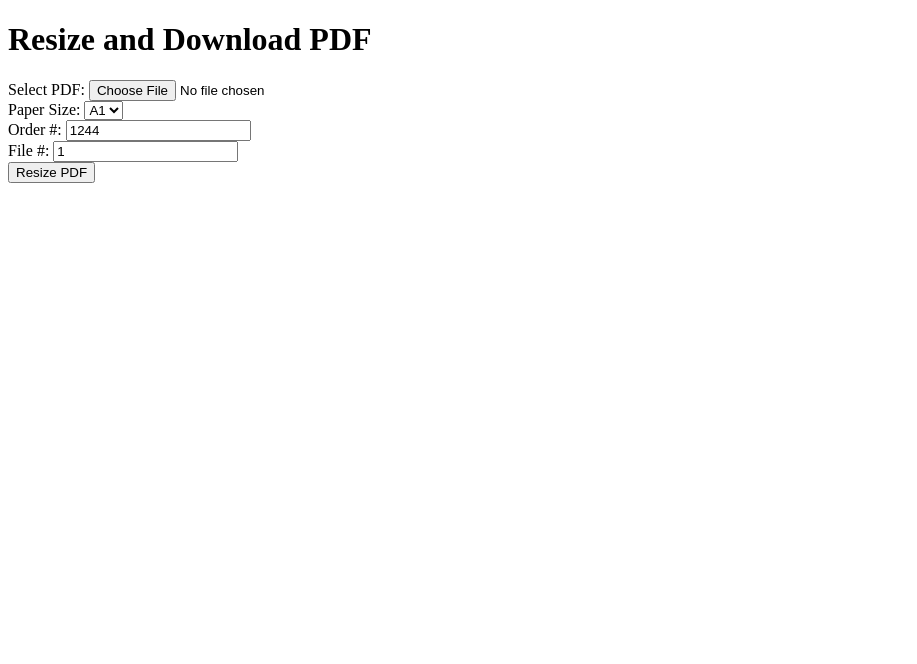
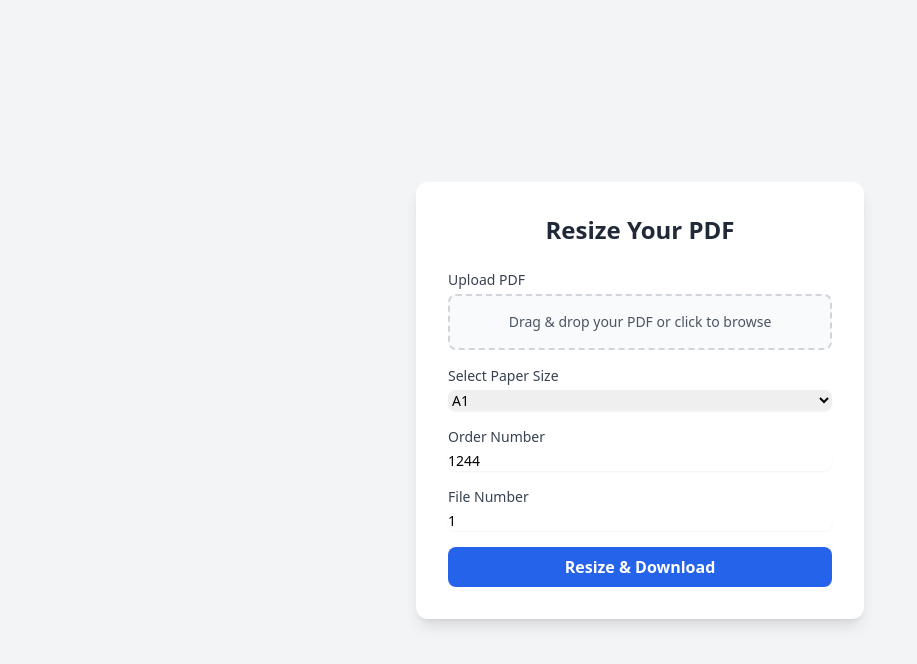
Before and after one commit to bukhtyarhaider/pdf-resizer-mvp, a website: page public/index.html in a window 1280 px wide. Shown: the whole page, without its empty margins (0-917 px from the left). Drawn offline with nearby package versions, Linux system fonts and the light colour scheme.

Commit message:
feat: enhance PDF upload form with drag-and-drop support and additional fields

```diff
--- a/public/index.html
+++ b/public/index.html
@@ -1,23 +1,96 @@
 <!DOCTYPE html>
-<html>
+<html lang="en">
 <head>
+  <meta charset="UTF-8">
+  <meta name="viewport" content="width=device-width, initial-scale=1.0">
   <title>PDF Resize</title>
+  <script src="https://cdn.tailwindcss.com"></script>
 </head>
-<body>
-  <h1>Resize and Download PDF</h1>
-  <form action="/resize" method="post" enctype="multipart/form-data">
-    <label>Select PDF: <input type="file" name="pdf" required /></label><br />
-    <label>Paper Size:
-      <select name="size">
+<body class="bg-gray-100 min-h-screen flex items-center justify-center">
+  <div class="bg-white p-8 rounded-xl shadow-lg max-w-md w-full">
+    <h1 class="text-2xl font-bold text-gray-800 mb-6 text-center">Resize Your PDF</h1>
+    <form id="pdfForm" action="/resize" method="post" enctype="multipart/form-data" class="space-y-4">
+      <div>
+        <label class="block text-sm font-medium text-gray-700">Upload PDF</label>
+        <div
+          id="dropZone"
+          class="mt-1 block w-full border-2 border-dashed border-gray-300 rounded-lg p-4 text-center cursor-pointer hover:border-blue-500 focus:outline-none focus:ring-2 focus:ring-blue-500 bg-gray-50"
+          ondragover="event.preventDefault()"
+          ondragenter="this.classList.add('border-blue-500', 'bg-blue-50')"
+          ondragleave="this.classList.remove('border-blue-500', 'bg-blue-50')"
+          ondrop="handleDrop(event)"
+        >
+          <p class="text-sm text-gray-600">Drag & drop your PDF or click to browse</p>
+          <input
+            type="file"
+            name="pdf"
+            accept=".pdf"
+            required
+            class="hidden"
+            id="fileInput"
+            onchange="handleFileSelect(event)"
+          >
+        </div>
+        <p id="fileName" class="mt-2 text-sm text-gray-600"></p>
+      </div>
+      <div>
+        <label class="block text-sm font-medium text-gray-700">Select Paper Size</label>
+        <select name="size" class="mt-1 block w-full rounded-lg border-gray-300 shadow-sm focus:border-blue-500 focus:ring-blue-500 text-sm">
           <option value="A0">A0</option>
           <option value="A1" selected>A1</option>
           <option value="A2">A2</option>
           <option value="A3">A3</option>
         </select>
-    </label><br />
-    <label>Order #: <input type="text" name="orderNumber" value="1244" /></label><br />
-    <label>File #: <input type="text" name="fileNumber" value="1" /></label><br />
-    <button type="submit">Resize PDF</button>
+      </div>
+      <div>
+        <label class="block text-sm font-medium text-gray-700">Order Number</label>
+        <input type="text" name="orderNumber" value="1244" class="mt-1 block w-full rounded-lg border-gray-300 shadow-sm focus:border-blue-500 focus:ring-blue-500 text-sm">
+      </div>
+      <div>
+        <label class="block text-sm font-medium text-gray-700">File Number</label>
+        <input type="text" name="fileNumber" value="1" class="mt-1 block w-full rounded-lg border-gray-300 shadow-sm focus:border-blue-500 focus:ring-blue-500 text-sm">
+      </div>
+      <button type="submit" class="w-full bg-blue-600 text-white font-semibold py-2 px-4 rounded-lg hover:bg-blue-700 focus:outline-none focus:ring-2 focus:ring-blue-500 transition duration-150">
+        Resize & Download
+      </button>
     </form>
+  </div>
+
+  <script>
+    function handleDrop(event) {
+      event.preventDefault();
+      const dropZone = event.target.closest('#dropZone');
+      dropZone.classList.remove('border-blue-500', 'bg-blue-50');
+      const fileInput = document.getElementById('fileInput');
+      const files = event.dataTransfer.files;
+      if (files.length && files[0].type === 'application/pdf') {
+        fileInput.files = files;
+        document.getElementById('fileName').textContent = files[0].name;
+      } else {
+        alert('Please drop a valid PDF file.');
+      }
+    }
+
+    function handleFileSelect(event) {
+      const fileInput = event.target;
+      if (fileInput.files.length) {
+        document.getElementById('fileName').textContent = fileInput.files[0].name;
+      }
+    }
+
+    // Enable click-to-select on drop zone
+    document.getElementById('dropZone').addEventListener('click', () => {
+      document.getElementById('fileInput').click();
+    });
+
+    // Validate form before submission
+    document.getElementById('pdfForm').addEventListener('submit', function(event) {
+      const fileInput = document.getElementById('fileInput');
+      if (!fileInput.files.length) {
+        event.preventDefault();
+        alert('Please upload a PDF file.');
+      }
+    });
+  </script>
 </body>
 </html>
```
Lines whose indentation alone changed are shown as unchanged.
